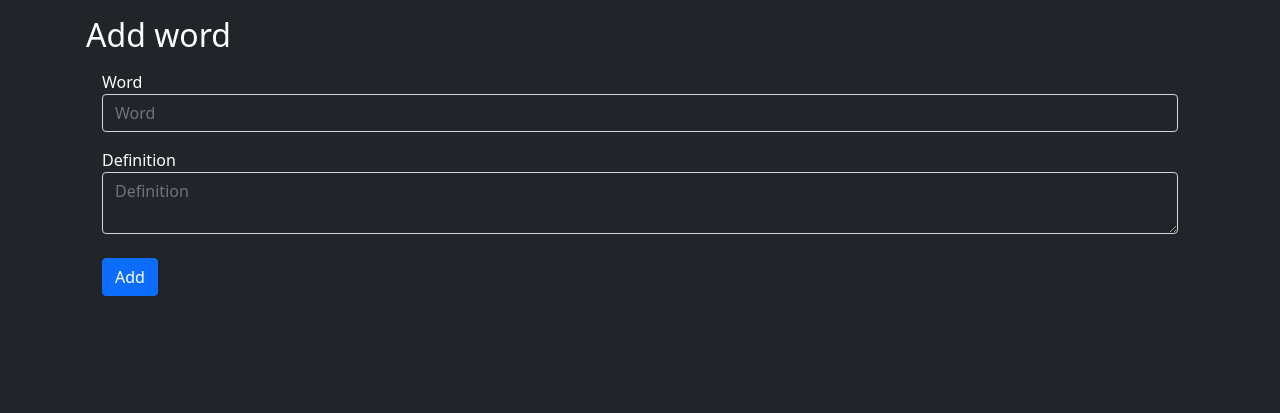
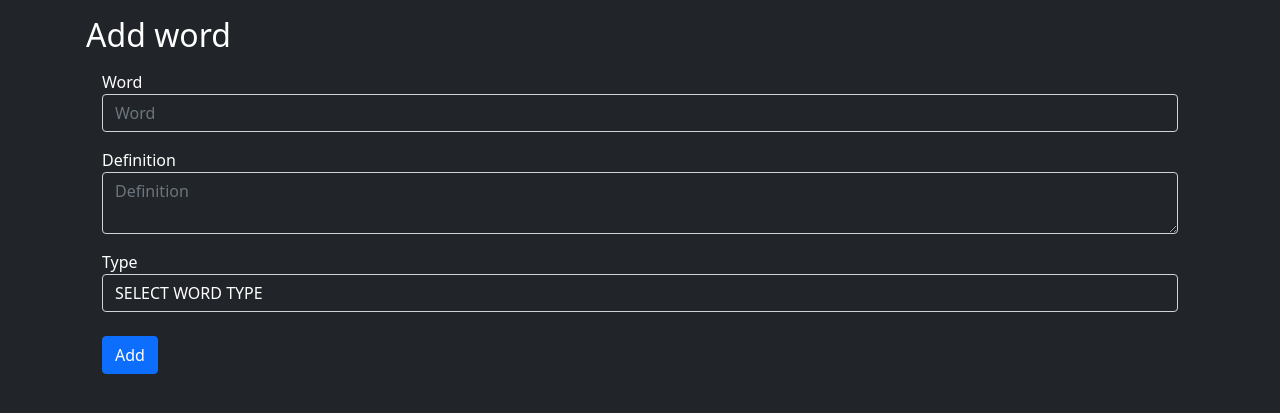
Before and after one commit to timthedev07/Flask-Dictionary, a Flask app: page /add in a window 1280 px wide. Shown: the top 413 px of the page. Run offline with Flask 2, Linux system fonts and the light colour scheme.

Commit message:
integrate wordType column

```diff
--- a/app.py
+++ b/app.py
@@ -40,9 +40,14 @@ def add():
     if method == "POST":
         word: str = request.form.get("word")
         definition = request.form.get("def")
+        wordType = request.form.get("type").lower()
+
+        # check word type
+        if not wordType in ["adjective", "noun", "phrase", "adverb"]:
+            return render_template("error.html", error="Invalid Word Type")
 
         with connect(DB_FILENAME) as conn:
             db = conn.cursor()
-            result = db.execute(f"INSERT INTO {TABLE_NAME} (word, def) VALUES (?, ?)", (word.lower(), definition))
+            result = db.execute(f"INSERT INTO {TABLE_NAME} (word, def, wordType) VALUES (?, ?, ?)", (word.lower(), definition, wordType))
 
         return redirect("/")
--- a/templates/add.html
+++ b/templates/add.html
@@ -9,11 +9,21 @@ Add Word
   <form action="/add" method="post" class="px-3">
     <div class="form-group my-3">
       <label for="word">Word</label>
-      <input name="word" class="form-control bg-dark text-white" id="word" placeholder="Word">
+      <input required name="word" class="form-control bg-dark text-white" id="word" placeholder="Word">
     </div>
     <div class="form-group my-3">
       <label for="def">Definition</label>
-      <textarea name="def" class="form-control bg-dark text-white" id="def" placeholder="Definition"></textarea>
+      <textarea required name="def" class="form-control bg-dark text-white" id="def" placeholder="Definition"></textarea>
+    </div>
+    <div class="form-group my-3">
+      <label for="type">Type</label>
+      <select required name="type" class="form-control bg-dark text-white" id="type">
+        <option selected value="" disabled>SELECT WORD TYPE</option>
+        <option value="adjective">Adjective</option>
+        <option value="noun">Noun</option>
+        <option value="phrase">Phrase</option>
+        <option value="adverb">Adverb</option>
+      </select>
     </div>
     <button class="btn btn-primary my-2">Add</button>
   </form>
```
